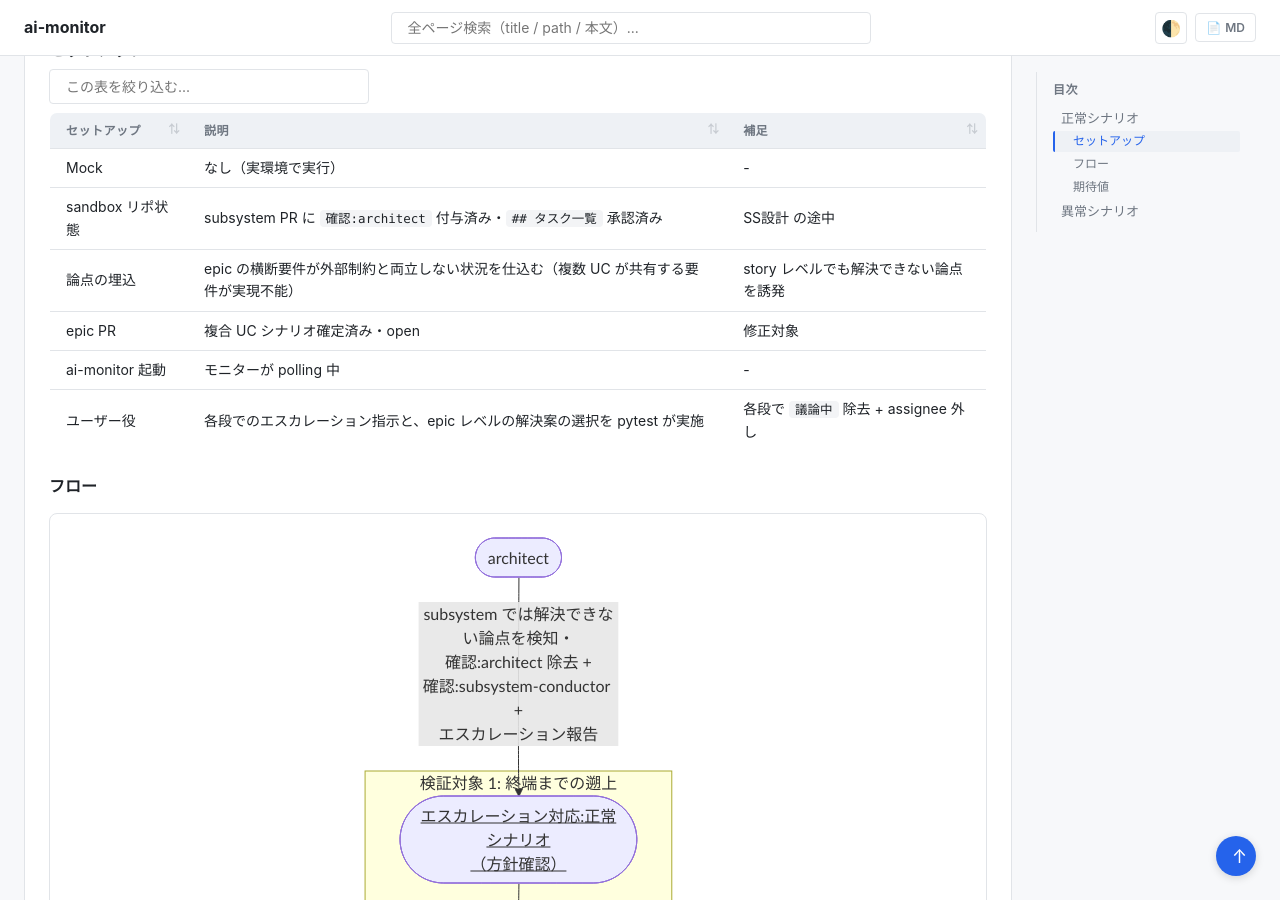
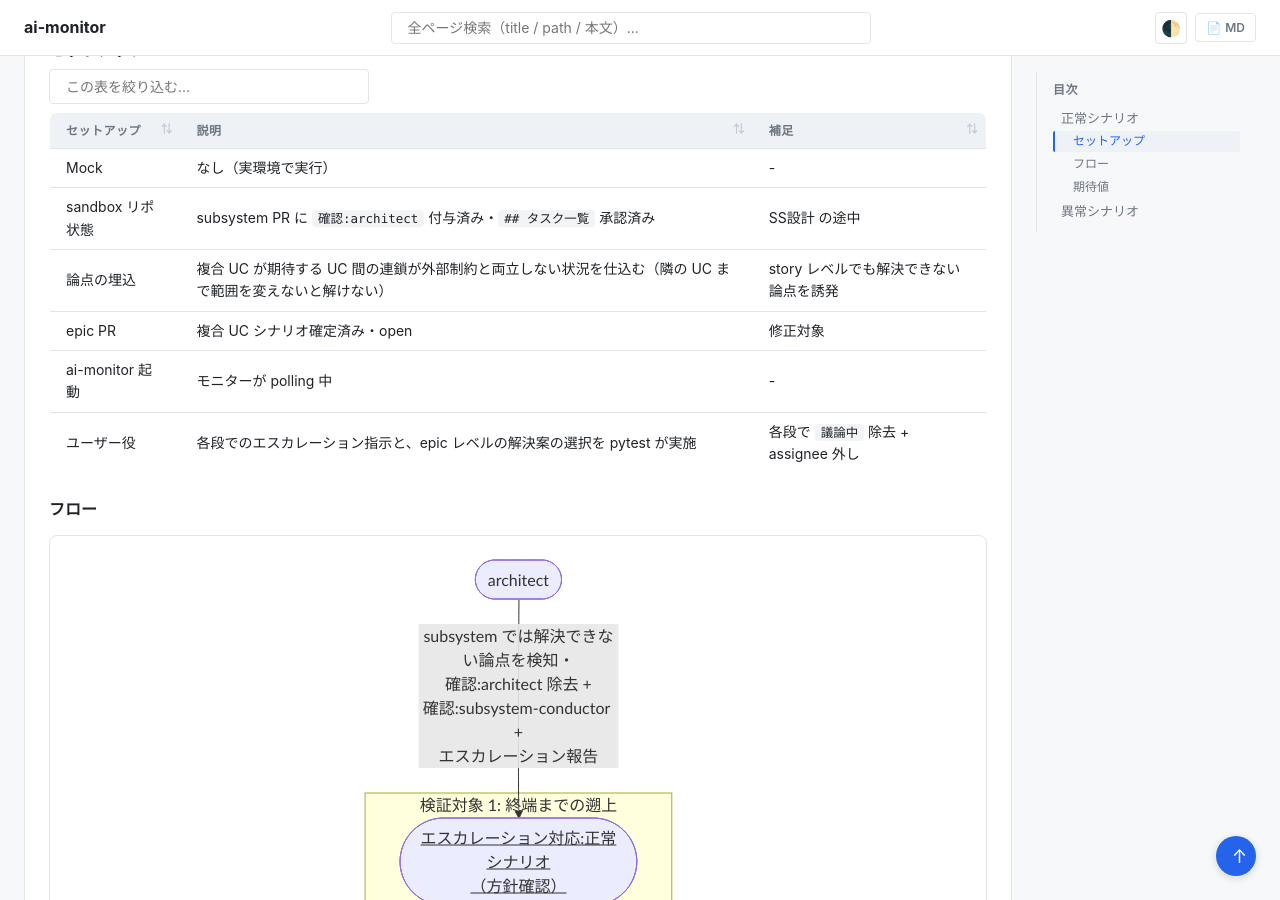
Before and after one commit to shuhei1101/ai-monitor, a Jekyll site: the page built from docs/wiki/設計図/シナリオ/複合ユースケース/エスカレーションのepicレベル解決.md, in a window 1280 px wide and 900 px high, scrolled down 323 px. Built offline with Jekyll 4.4.1, drawn with Linux system fonts in a browser that asks for light colours; our own code applies the rules of GitHub Pages for plain Markdown files; some of the changed text lies outside the part shown.

Commit message:
複合UCシナリオを横断要件廃止後のepic本文構成に合わせる

```diff
--- a/docs/wiki/設計図/シナリオ/複合ユースケース/エスカレーションのepicレベル解決.md
+++ b/docs/wiki/設計図/シナリオ/複合ユースケース/エスカレーションのepicレベル解決.md
@@ -18,7 +18,7 @@
 | --- | --- | --- |
 | Mock | なし（実環境で実行） | - |
 | sandbox リポ状態 | subsystem PR に `確認:architect` 付与済み・`## タスク一覧` 承認済み | SS設計 の途中 |
-| 論点の埋込 | epic の横断要件が外部制約と両立しない状況を仕込む（複数 UC が共有する要件が実現不能） | story レベルでも解決できない論点を誘発 |
+| 論点の埋込 | 複合 UC が期待する UC 間の連鎖が外部制約と両立しない状況を仕込む（隣の UC まで範囲を変えないと解けない） | story レベルでも解決できない論点を誘発 |
 | epic PR | 複合 UC シナリオ確定済み・open | 修正対象 |
 | ai-monitor 起動 | モニターが polling 中 | - |
 | ユーザー役 | 各段でのエスカレーション指示と、epic レベルの解決案の選択を pytest が実施 | 各段で `議論中` 除去 + assignee 外し |
@@ -62,7 +62,7 @@
 
 ### 期待値
 
-- epic PR 本文の `## 横断要件` が決定内容で更新されている
+- epic PR 本文の `## 単一ユースケース` / `## 複合ユースケース` が決定内容で更新されている
 - 修正後の複合 UC シナリオの commit が epic ブランチに積まれている
 - 決定した方針に沿った設計 Wiki の commit が subsystem ブランチに積まれている
 - 各段のエスカレーション関連コメント（報告 / 中継 / 決定通知）が全て Resolve 済み
```
Also changed, not shown: docs/wiki/設計図/シナリオ/複合ユースケース/Issue起票からepic起動まで.md (+1 -1 lines).
